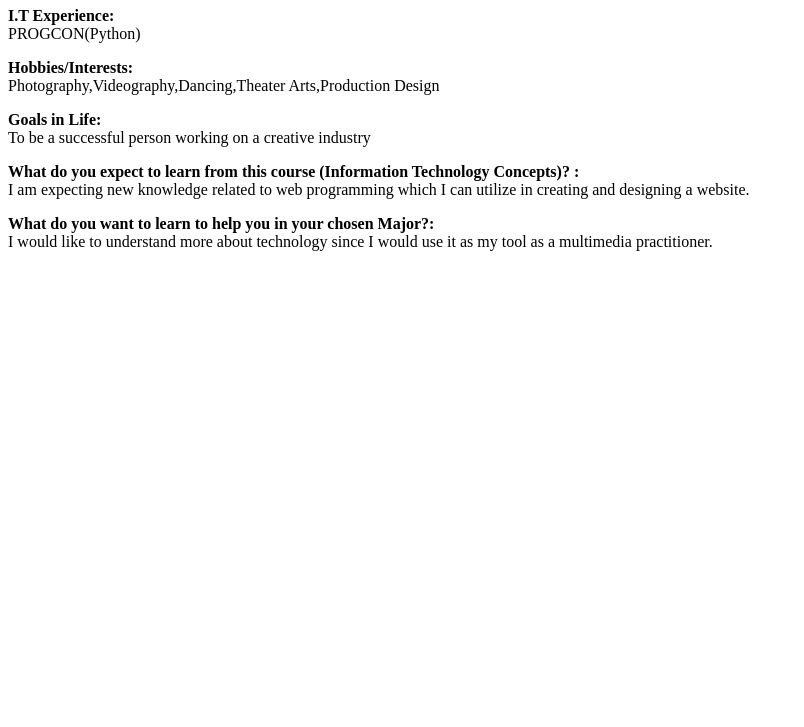
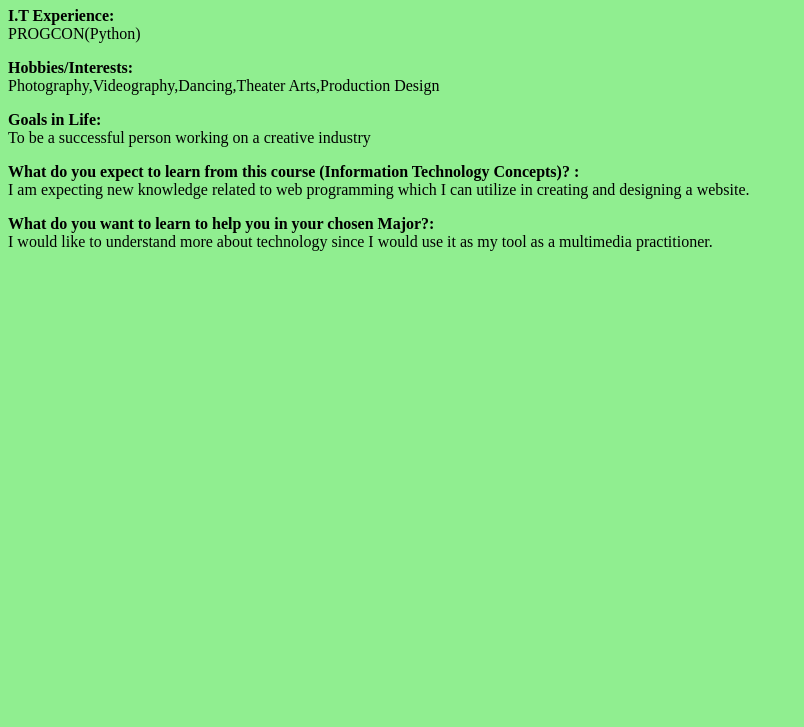
Before and after one commit to EzraJuddElaco/EzraJuddElaco.github.io, a plain HTML site: page index.html in a window 1280 px wide. Shown: the part 73-800 px from the top of the page, without its empty margins (0-804 px from the left). Drawn offline with Linux system fonts and the light colour scheme.

Commit message:
Update index.html

```diff
--- a/index.html
+++ b/index.html
@@ -1,7 +1,7 @@
 <!DOCTYPE html>
 <html>
 <head>
-<link rel="stylesheet" href="mystyle.css">
+<link rel="stylesheet" href="Mystyle01.css">
 </head>
 <body>
 
```
